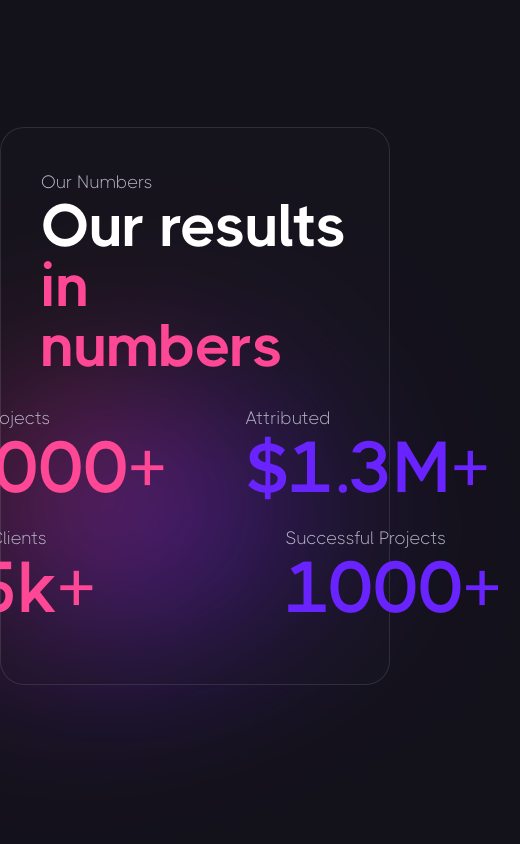
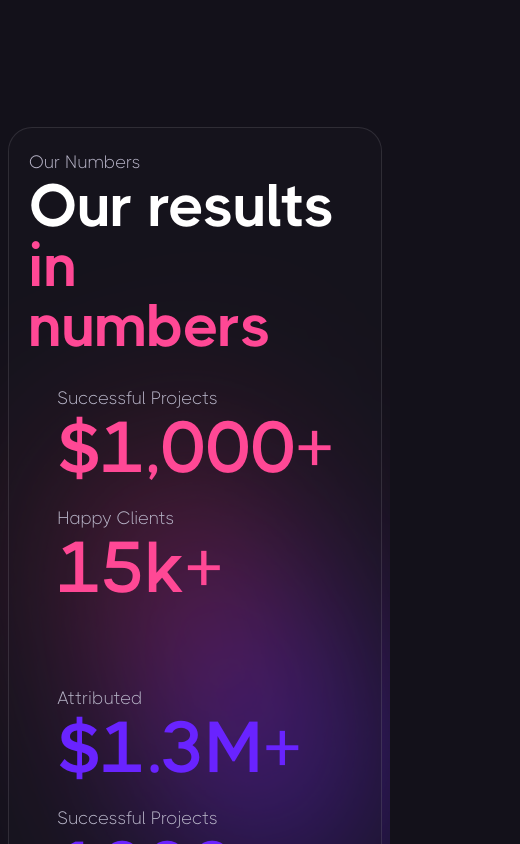
Before and after one commit to ArnabTo/prospectiv-io, a Next.js app: page / in a window 390 px wide. Shown: the part 3020-3864 px from the top of the page, 520 px wide, since content can reach past the window. Built offline with nearby package versions, Linux system fonts and the light colour scheme.

Commit message:
fixed responsive issue on succes count section

```diff
--- a/src/components/counts/SuccessCounts.tsx
+++ b/src/components/counts/SuccessCounts.tsx
@@ -4,8 +4,8 @@ import CountUp from 'react-countup';
 
 const SuccessCounts = () => {
     return (
-        <div className="max-w-7xl mx-auto">
-            <div className="flex flex-col lg:flex-row justify-between items-center gap-2 bg-card border border-borderColor p-10 rounded-3xl">
+        <div className="max-w-7xl mx-auto px-2 overflow-hidden">
+            <div className="flex flex-col lg:flex-row justify-between items-center gap-2 bg-card border border-borderColor p-5 lg:p-10 rounded-3xl">
                 <motion.div
                 initial={{ opacity: 0, scale: 0.9 }}
                 whileInView={{ opacity: 1, scale: 1 }}
@@ -16,7 +16,7 @@ const SuccessCounts = () => {
                 </motion.div>
 
                 <div className="relative">
-                    <div className="flex flex-row gap-10">
+                    <div className="flex flex-col lg:flex-row gap-10">
                         <div className="space-y-5  p-5 rounded-lg">
                             <motion.div
                             initial={{ opacity: 0, scale: 0.9 }}
@@ -44,7 +44,7 @@ const SuccessCounts = () => {
                             whileInView={{ opacity: 1, scale: 1 }}
                             transition={{ duration: 0.5 }}
                             viewport={{ once: true }}
-                            className='ml-10'>
+                            className='lg:ml-10'>
                                 <p className="text-lg text-textColorTwo">Happy Clients</p>
                                 <h3 className="text-7xl text-secondary font-bold flex gap-3">
                                     <CountUp
@@ -90,7 +90,7 @@ const SuccessCounts = () => {
                             whileInView={{ opacity: 1, scale: 1 }}
                             transition={{ duration: 0.5, delay: 0.6 }}
                             viewport={{ once: true }}
-                            className='ml-10'>
+                            className='lg:ml-10'>
                                 <p className="text-lg text-textColorTwo">Successful Projects</p>
                                 <h3 className="text-7xl text-[#6923ff] font-bold">1000+</h3>
                             </motion.div>
```
